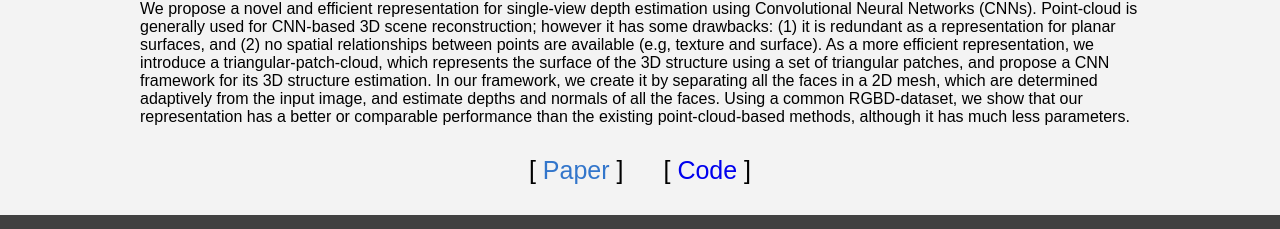
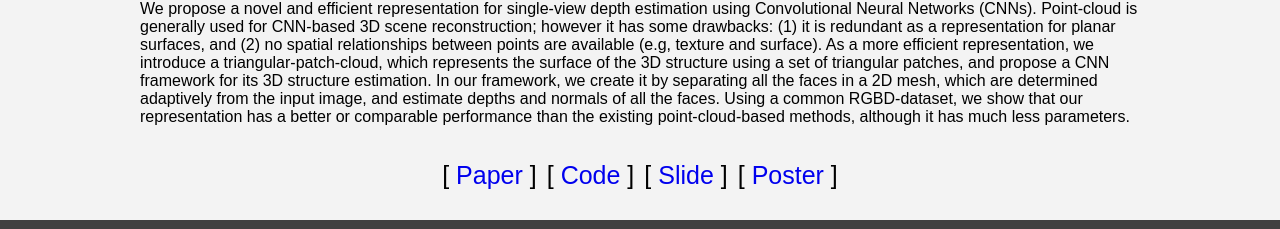
Before and after one commit to meshdepth/meshdepth.github.io, a plain HTML site: page index.html in a window 1280 px wide. Shown: the part 571-800 px from the top of the page. Drawn offline with Linux system fonts and the light colour scheme; a web font is replaced by a local one.

Commit message:
add contents

```diff
--- a/index.html
+++ b/index.html
@@ -86,6 +86,20 @@
                 Code
               </a>
               ]
+            </p>
+            <p>
+              [
+              <a href='https://drive.google.com/open?id=1b07lGLo6bXjr4AP57iAAqR1rZP7WPx0w'>
+                Slide
+              </a>
+              ]
+            </p>
+            <p>
+                [
+                <a href='https://drive.google.com/open?id=1ekIumgYlQRA36YQbLgVEakFgWYQQtU_1'>
+                  Poster
+                </a>
+                ]
             </p>
           </div>
         </div>
--- a/style.css
+++ b/style.css
@@ -258,12 +258,17 @@ p {
 .header-wrapper .files p {
   font-size: 25px;
   float: left;
+  margin: 5px;
+  margin-bottom: 30px;
 }
 @media screen and (max-width: 980px) {
   .header-wrapper .files p {
     font-size: 19px;
+    margin: 1px;
+    margin-bottom: 30px;
   }
 }
+/*
 .header-wrapper .files p:first-child {
   margin-right: 40px;
 }
@@ -275,6 +280,7 @@ p {
 .header-wrapper .files p:first-child a {
   color: #3376cb;
 }
+*/
 
 .contents {
   background-color: #000;
```
